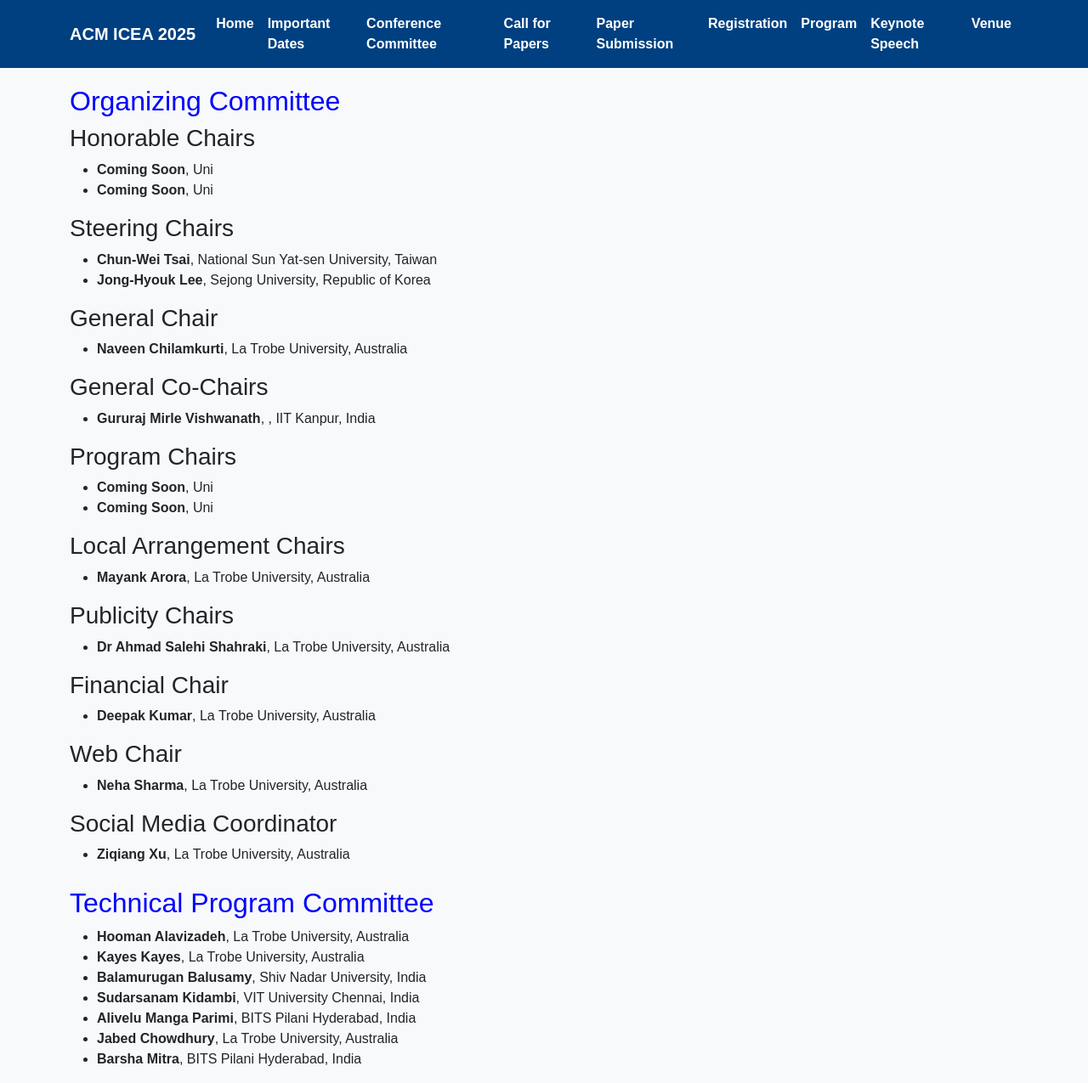
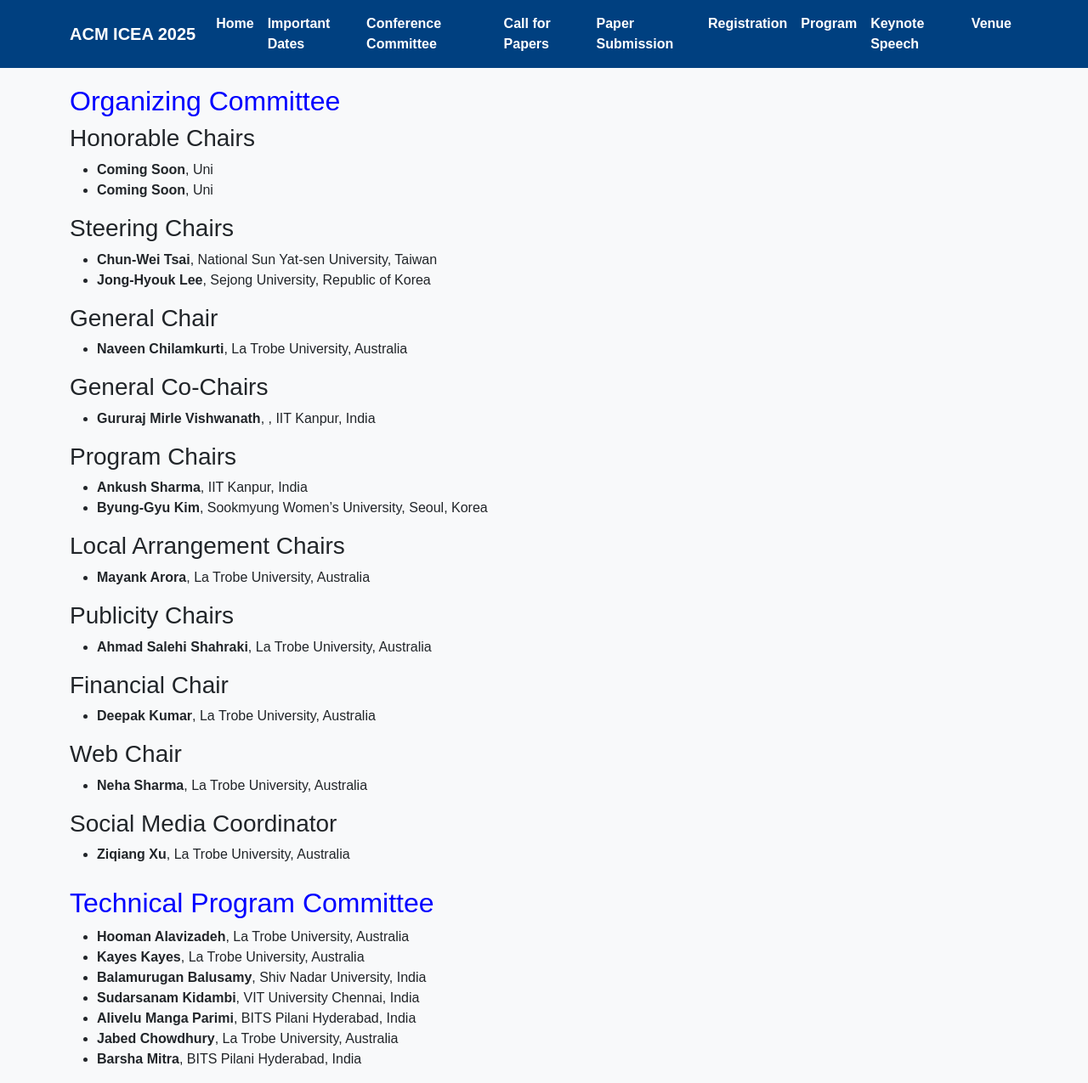
Before and after one commit to icea2025/latrobe, a Jekyll site: the page committee/index.html, which Jekyll copies as it is, in a window 1280 px wide and 1275 px high. Shown: the whole window at 85% size. Built offline with Jekyll 4.4.1, drawn with Linux system fonts in a browser that asks for light colours.

Commit message:
Update index.html

```diff
--- a/committee/index.html
+++ b/committee/index.html
@@ -100,8 +100,8 @@
 
       <h3>Program Chairs</h3>
       <ul>
-        <li><b>Coming Soon</b>, Uni</li>
-        <li><b>Coming Soon</b>, Uni</li>
+        <li><b>Ankush Sharma</b>, IIT Kanpur, India</li>
+        <li><b>Byung-Gyu Kim</b>, Sookmyung Women’s University, Seoul, Korea</li>
       </ul>
 
       <h3>Local Arrangement Chairs</h3>
@@ -111,7 +111,7 @@
 
       <h3>Publicity Chairs</h3>
       <ul>
-        <li><b>Dr Ahmad Salehi Shahraki</b>, La Trobe University, Australia</li>
+        <li><b>Ahmad Salehi Shahraki</b>, La Trobe University, Australia</li>
       </ul>
 
       <h3>Financial Chair</h3>
```
